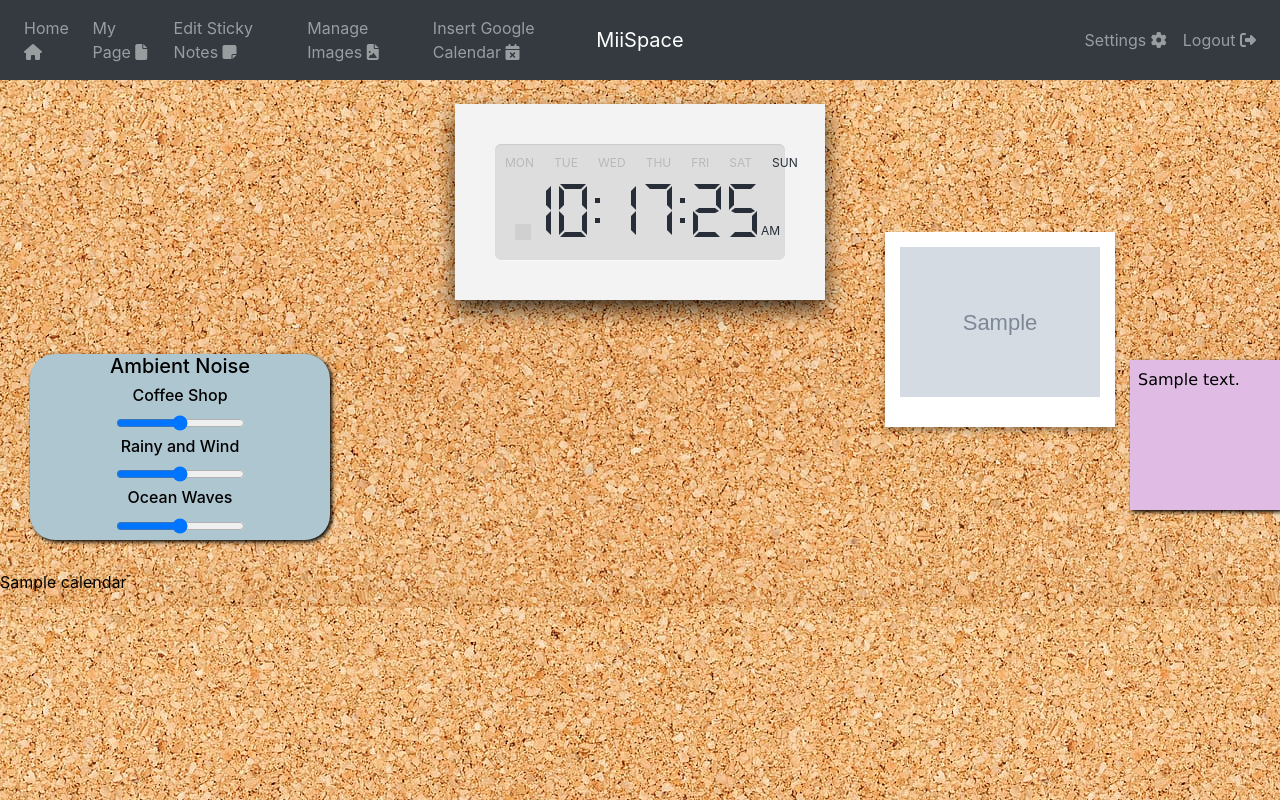
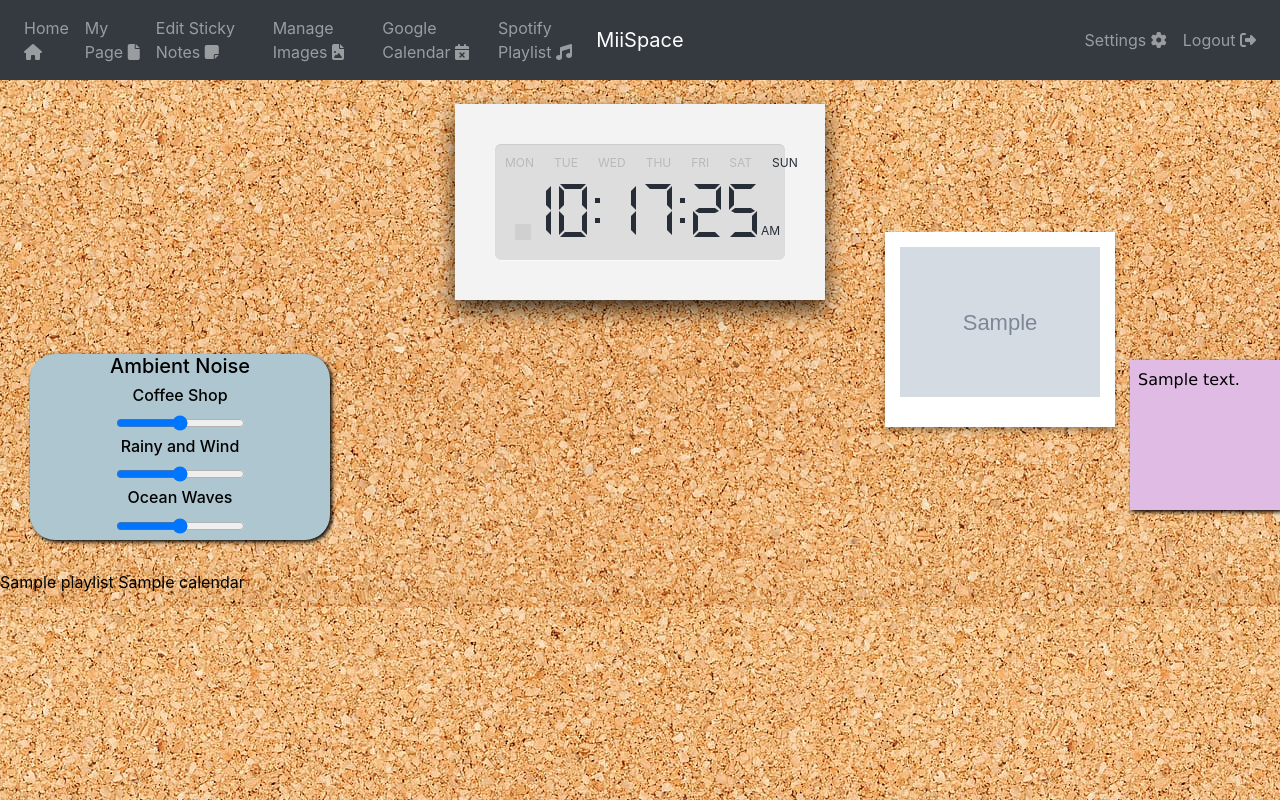
Before and after one commit to TravisN959/MiiSpace, a Flask app: page /mainPage in a window 1280 px wide. Run offline with Flask 2, Linux system fonts and the light colour scheme; the visitor is signed in with stand-in values (Sample User, id 1); grey boxes marked "Sample" are stand-in pictures; a database or web service that is not in the repository returns one stand-in record (values such as "Sample title"); some libraries are stand-ins or nearby versions; grey boxes are pictures that could not be loaded.

Commit message:
spotify playlist

```diff
--- a/app.py
+++ b/app.py
@@ -85,8 +85,8 @@ def mainPage():
         pictures = account["pictures"]
         sticky_notes = account["sticky_notes"]
         calendar = account["calendar"]
-
-        return render_template('mainPage.html',name=name, signedIn= isloggedIn(), bg = bgImage, pics =pictures, sticky = sticky_notes, calendar=calendar)
+        playlist = account["playlist"]
+        return render_template('mainPage.html',name=name, signedIn= isloggedIn(), bg = bgImage, pics =pictures, sticky = sticky_notes, calendar=calendar, playlist=playlist)
     else:
         return render_template('signin.html', signedIn= isloggedIn())
 
@@ -379,5 +379,55 @@ def deleteC():
         return render_template('calendar.html',name=name, signedIn= isloggedIn(),calendar=calendar)
     else:
         return render_template('signin.html', signedIn= isloggedIn())
+
+@app.route('/spotify', methods=['POST', 'GET'])
+@app.route('/spotify.html', methods=['POST', 'GET'])
+def makeSpotify():
+    if "user" in session:#checks to see if logged in
+        #process distance from user to rallys
+        if request.method == 'POST':
+            new_text = request.form['playlist']
+
+            if(new_text==""):
+                account = miispaceDB.getInfo(session["user"])
+                playlist = account["playlist"]
+                return render_template('spotify.html', playlist = playlist ,signedIn= isloggedIn())
+
+            account = miispaceDB.getInfo(session["user"])
+            name=account["username"]
+            miispaceDB.addPlaylist(name,new_text)
+            account = miispaceDB.getInfo(session["user"])
+            playlist = account["playlist"]
+
+            return render_template('spotify.html', playlist = playlist,signedIn= isloggedIn())
+        else:
+            account = miispaceDB.getInfo(session["user"])
+            if "playlist" in account:
+                playlist = account["playlist"]
+            else:
+                playlist = ""
+            return render_template('spotify.html', playlist = playlist,signedIn= isloggedIn())
+
+    else:
+        return render_template('signin.html', signedIn= isloggedIn())
+
+@app.route('/removePlaylist')
+def deletePlaylist():
+    if "user" in session:#checks to see if logged in
+        #process distance from user to rallys
+
+        account = miispaceDB.getInfo(session["user"])
+
+        name=account["username"]## testing
+        miispaceDB.removePlaylist(name)
+        account = miispaceDB.getInfo(session["user"])
+        playlist = account["playlist"]
+
+        return render_template('spotify.html',name=name, signedIn= isloggedIn(),playlist=playlist)
+    else:
+        return render_template('signin.html', signedIn= isloggedIn())
+
+
+
 if __name__ == "__main__":
     app.run(debug=True)
--- a/miispaceDB.py
+++ b/miispaceDB.py
@@ -12,7 +12,7 @@ collection = database.AccountInfo
 #pictures = list(tuple(String, tuple(x,y))), sticky_notes = list(tuple(String, tuple(x,y)))
 
 #remember to make default values in signup function
-def setupAccount(username, password, phone, name, bgImage=[], pictures=[], sticky_notes=[], calendar = ""):
+def setupAccount(username, password, phone, name, bgImage=[], pictures=[], sticky_notes=[], calendar = "",playlist=""):
     acct = {
         "username" : username,
         "password" : password,
@@ -21,7 +21,8 @@ def setupAccount(username, password, phone, name, bgImage=[], pictures=[], stick
         "sticky_notes" : sticky_notes,
         "phone" : phone,
         "name" : name,
-        "calendar" : calendar
+        "calendar" : calendar,
+        "playlist" : playlist
     }
     collection.insert_one(acct)
 
@@ -104,3 +105,13 @@ def removeCalendar(name):
     theCalendar =(collection.find_one({"username": name})['calendar'])
     theCalendar = ""
     collection.update_one({ "username": name },{"$set": { "calendar": theCalendar }})
+
+def addPlaylist(name, embedCode):
+    playlist =(collection.find_one({"username": name})['playlist'])
+    playlist = "<div id='draggable' class='ui-widget-content' style='float:left; width: 315px; height: 10px; padding-top: 50px; align-content:center;background-color: #a3e5ff;'>" + embedCode + "</div>"
+    collection.update_one({ "username": name },{"$set": { "playlist": playlist }})
+
+def removePlaylist(name):
+    playlist =(collection.find_one({"username": name})['playlist'])
+    playlist = ""
+    collection.update_one({ "username": name },{"$set": { "playlist": playlist }})
--- a/templates/base.html
+++ b/templates/base.html
@@ -42,7 +42,10 @@
                     <a class="nav-link" href="/myImages">Manage Images <i class="fas fa-file-image"></i></a>
                 </li>
                 <li class="nav-item">
-                    <a class="nav-link" href="/calendar">Insert Google Calendar <i class="fas fa-calendar-times"></i></a>
+                    <a class="nav-link" href="/calendar">Google Calendar <i class="fas fa-calendar-times"></i></a>
+                </li>
+                <li class="nav-item">
+                    <a class="nav-link" href="/spotify">Spotify Playlist <i class="fas fa-music"></i></a>
                 </li>
 
                 {% endif %}
--- a/templates/mainPage.html
+++ b/templates/mainPage.html
@@ -225,7 +225,7 @@ document.body.appendChild(boxEle);
 
 
 
-
+{{playlist|safe}}
 {{calendar|safe}}
 
 <!-- JavaScript Includes -->
--- a/templates/settingsBase.html
+++ b/templates/settingsBase.html
@@ -38,7 +38,10 @@
                     <a class="nav-link" href="/myImages">Manage Images <i class="fas fa-file-image"></i></a>
                 </li>
                 <li class="nav-item">
-                    <a class="nav-link" href="/calendar">Insert Google Calendar <i class="fas fa-calendar-times"></i></a>
+                    <a class="nav-link" href="/calendar">Google Calendar <i class="fas fa-calendar-times"></i></a>
+                </li>
+                <li class="nav-item">
+                    <a class="nav-link" href="/spotify">Spotify Playlist <i class="fas fa-music"></i></a>
                 </li>
                 {% endif %}
             </ul>
```
Also changed, not shown: templates/spotify.html (added, +35 -0 lines).
